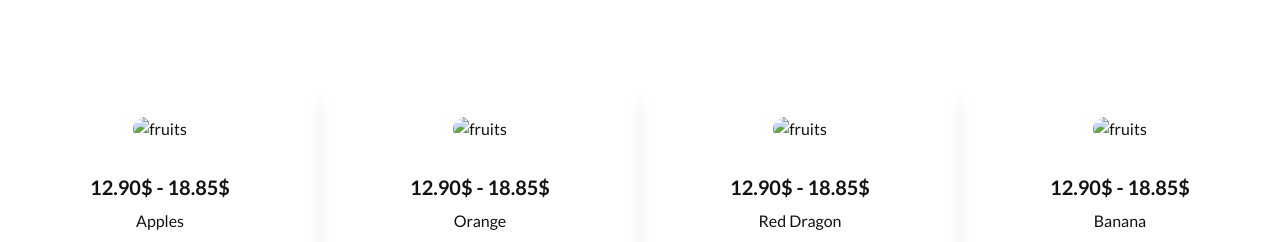
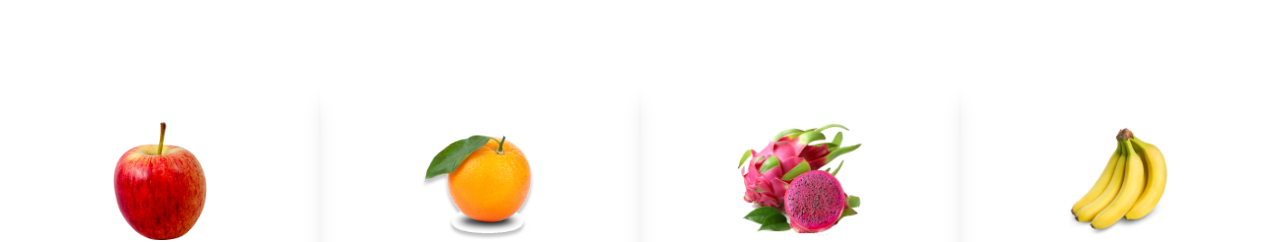
Before and after one commit to ninazmul/FruitBrust, a plain HTML site: page index.html in a window 1280 px wide. Shown: the part 733-975 px from the top of the page. Drawn offline with nearby package versions, Linux system fonts and the light colour scheme; the site is published under a folder, as on GitHub Pages, so addresses that start at the root find nothing.

Commit message:
image add

```diff
--- a/index.html
+++ b/index.html
@@ -54,7 +54,7 @@
                   <div class="dropdown dropdown-end lg:hidden md:block">
                     <label tabindex="0" class="btn btn-ghost btn-circle avatar">
                       <div class="w-10 rounded-full">
-                        <img src="/images/IMG_20230527_115144.png" />
+                        <img src="./images/IMG_20230527_115144.png" />
                       </div>
                     </label>
                     <ul tabindex="0" class="mt-3 z-[1] p-2 shadow menu menu-sm dropdown-content bg-base-100 rounded-box w-52">
@@ -206,7 +206,7 @@
                     <div><div>
                         <div class="card lg:w-80 shadow-xl">
                             <figure class="px-28 pt-10">
-                              <img src="/images/fruit6.png" alt="fruits" class="rounded-xl" />
+                              <img src="./images/fruit6.png" alt="fruits" class="rounded-xl" />
                             </figure>
                             <div class="card-body items-center text-center">
                               <h2 class="card-title">12.90$ - 18.85$</h2>
@@ -230,7 +230,7 @@
                                 <dialog id="my_modal_1" class="modal">
                                 <form method="dialog" class="modal-box bg-white  text-black">
                                     <figure class="">
-                                        <img src="/images/fruit6.png" alt="fruits" class="rounded-xl" />
+                                        <img src="./images/fruit6.png" alt="fruits" class="rounded-xl" />
                                       </figure>
                                       <div class="card-body items-center text-center">
                                         <h2 class="card-title">Apple</h2>
@@ -265,7 +265,7 @@
                     <div><div>
                         <div class="card lg:w-80 shadow-xl">
                             <figure class="px-24 pt-10">
-                              <img src="/images/fruit7.png" alt="fruits" class="rounded-xl" />
+                              <img src="./images/fruit7.png" alt="fruits" class="rounded-xl" />
                             </figure>
                             <div class="card-body items-center text-center">
                               <h2 class="card-title">12.90$ - 18.85$</h2>
@@ -289,7 +289,7 @@
                                 <dialog id="my_modal_2" class="modal">
                                 <form method="dialog" class="modal-box bg-white text-black">
                                     <figure class="">
-                                        <img src="/images/fruit7.png" alt="fruits" class="rounded-xl" />
+                                        <img src="./images/fruit7.png" alt="fruits" class="rounded-xl" />
                                       </figure>
                                       <div class="card-body items-center text-center">
                                         <h2 class="card-title">Orange</h2>
@@ -324,7 +324,7 @@
                     <div><div>
                         <div class="card lg:w-80 shadow-xl">
                             <figure class="px-24 pt-10">
-                              <img src="/images/fruit8.png" alt="fruits" class="rounded-xl" />
+                              <img src="./images/fruit8.png" alt="fruits" class="rounded-xl" />
                             </figure>
                             <div class="card-body items-center text-center">
                               <h2 class="card-title">12.90$ - 18.85$</h2>
@@ -348,7 +348,7 @@
                                 <dialog id="my_modal_3" class="modal">
                                 <form method="dialog" class="modal-box bg-white text-black">
                                     <figure class="">
-                                        <img src="/images/fruit8.png" alt="fruits" class="rounded-xl" />
+                                        <img src="./images/fruit8.png" alt="fruits" class="rounded-xl" />
                                       </figure>
                                       <div class="card-body items-center text-center">
                                         <h2 class="card-title">Red Dragon</h2>
@@ -383,7 +383,7 @@
                     <div><div>
                         <div class="card lg:w-80 shadow-xl">
                             <figure class="px-24 pt-10">
-                              <img src="/images/fruit9.png" alt="fruits" class="rounded-xl" />
+                              <img src="./images/fruit9.png" alt="fruits" class="rounded-xl" />
                             </figure>
                             <div class="card-body items-center text-center">
                               <h2 class="card-title">12.90$ - 18.85$</h2>
@@ -407,7 +407,7 @@
                                 <dialog id="my_modal_4" class="modal">
                                 <form method="dialog" class="modal-box bg-white text-black">
                                     <figure class="">
-                                        <img src="/images/fruit9.png" alt="fruits" class="rounded-xl" />
+                                        <img src="./images/fruit9.png" alt="fruits" class="rounded-xl" />
                                       </figure>
                                       <div class="card-body items-center text-center">
                                         <h2 class="card-title">Banana</h2>
```
